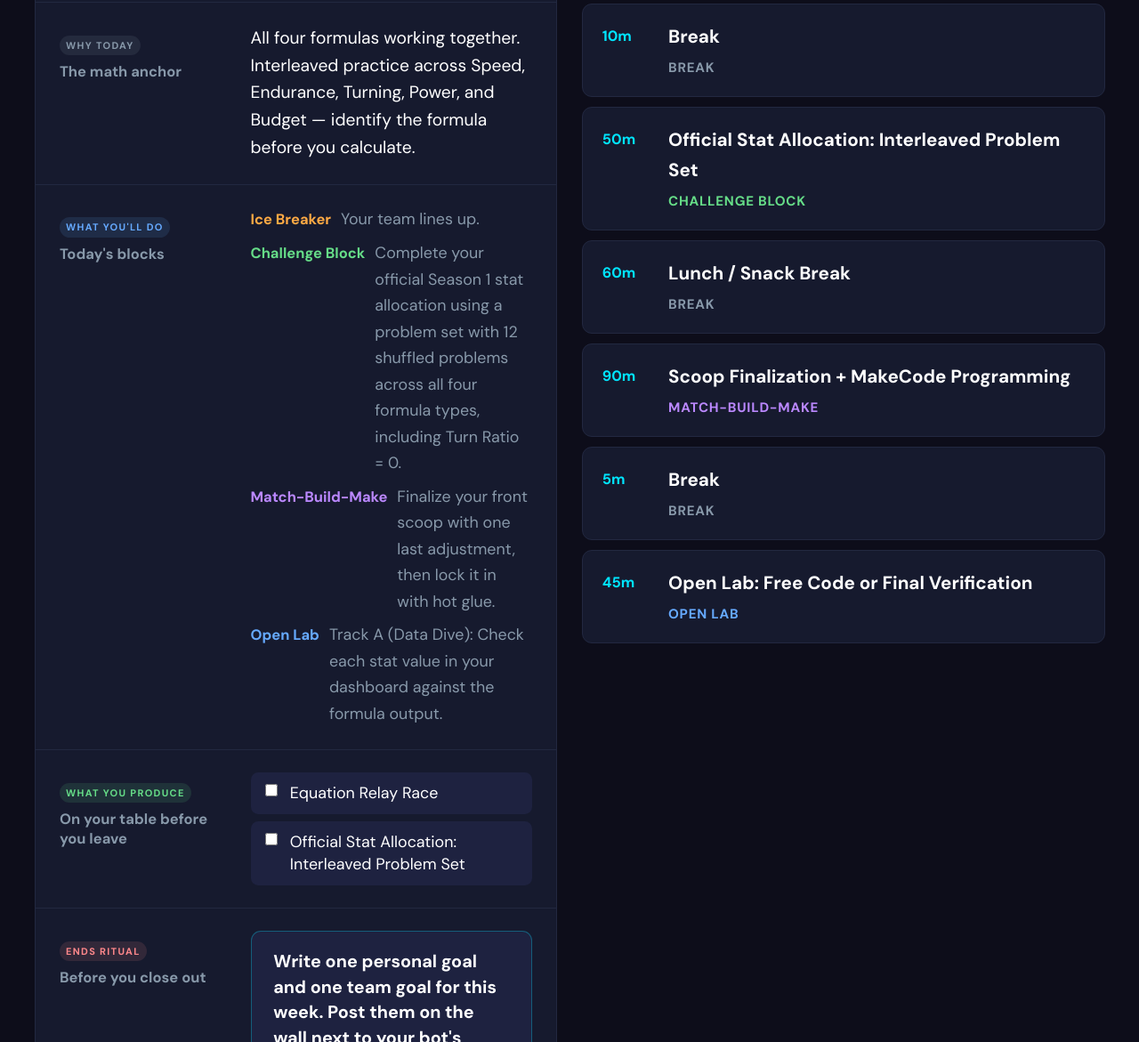
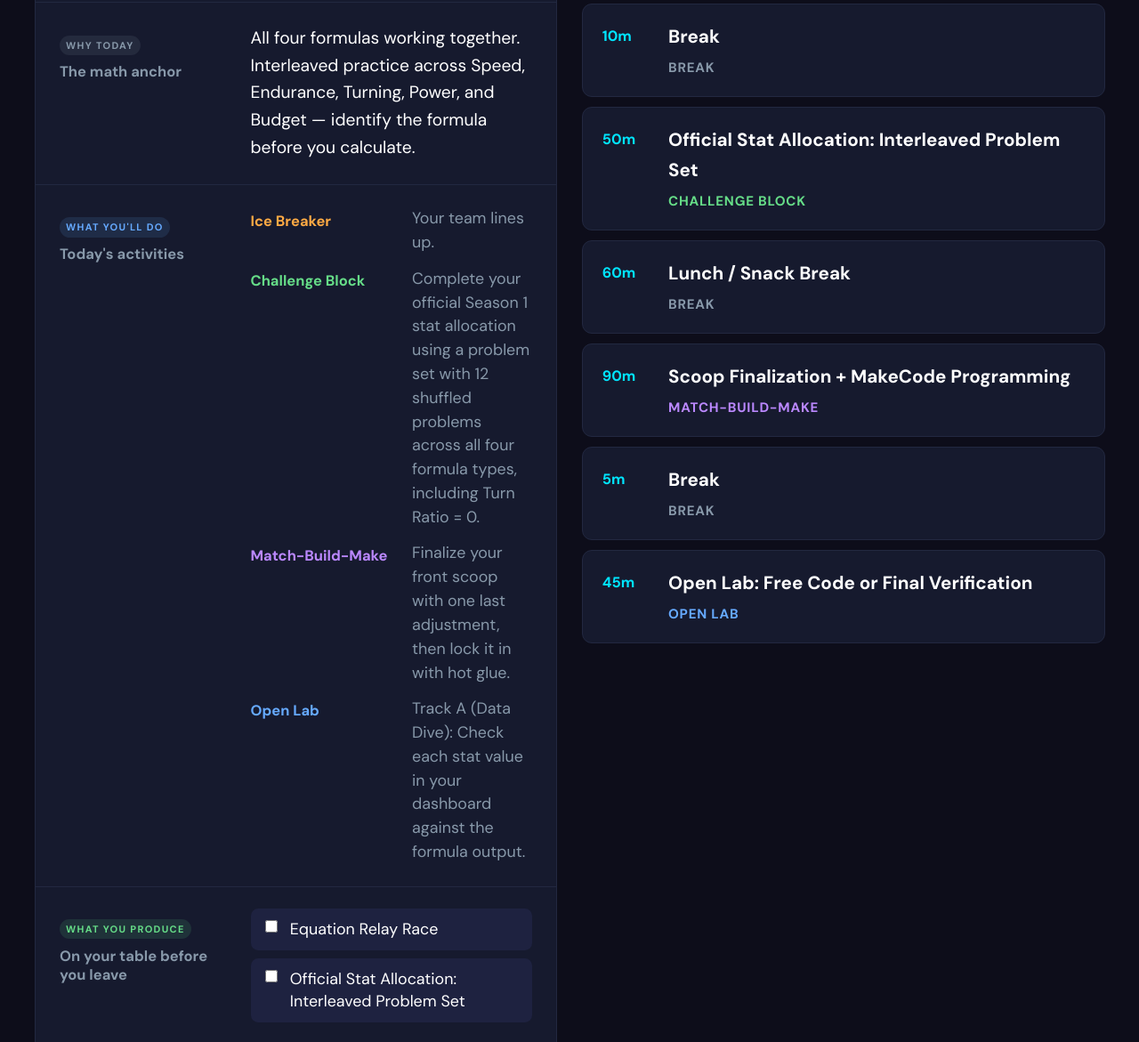
Before and after one commit to lizabetharum/velocity-arena, a website: page public/index.html in a window 1280 px wide. Shown: the part 1230-2401 px from the top of the page at 89% size. Drawn offline with Linux system fonts and the light colour scheme.

Commit message:
align activity pills in grid and rename to Today's activities

```diff
--- a/public/index.html
+++ b/public/index.html
@@ -111,9 +111,10 @@
 .tag-end {background:rgba(255,136,139,.12);color:#FF888B;}
 
 /* block labels inside What You'll Do */
-.act-pills{display:flex;flex-direction:column;gap:0.375rem;}
-.act-pill{display:flex;align-items:baseline;gap:0.5rem;font-size:0.875rem;}
-.act-pill-block{font-size:0.75rem;font-weight:700;white-space:nowrap;}
+.act-pills{display:flex;flex-direction:column;gap:0.625rem;}
+.act-pill{display:grid;grid-template-columns:7.5rem 1fr;gap:0.75rem;align-items:start;font-size:0.875rem;line-height:1.5;}
+.act-pill-block{font-size:0.75rem;font-weight:700;white-space:nowrap;padding-top:0.1875rem;}
+.act-pill-desc{color:var(--slate);font-size:0.8125rem;}
 .block-hook{color:#FFAA44;}
 .block-challenge{color:#66DD88;}
 .block-matchbuild{color:#BB88FF;}
@@ -402,7 +403,7 @@ function renderDay(dayNum) {
   const blockSeen = new Set();
   const actPills = (day.activities || [])
     .filter(a => a.block && !['Break','LX Setup'].includes(a.block) && !blockSeen.has(a.block) && blockSeen.add(a.block))
-    .map(a => `<div class="act-pill"><span class="act-pill-block ${blockCls(a.block)}">${blockLbl(a.block)}</span><span style="color:var(--slate);font-size:.8125rem">${a.description.split('.')[0]}.</span></div>`)
+    .map(a => `<div class="act-pill"><span class="act-pill-block ${blockCls(a.block)}">${blockLbl(a.block)}</span><span class="act-pill-desc">${a.description.split('.')[0]}.</span></div>`)
     .join('');
 
   // Build "What You Produce" from activity names
@@ -508,7 +509,7 @@ function renderDay(dayNum) {
           <div class="tc-row">
             <div>
               <span class="tc-tag tag-do">What you'll do</span>
-              <div class="tc-key">Today's blocks</div>
+              <div class="tc-key">Today's activities</div>
             </div>
             <div class="act-pills">${actPills}</div>
           </div>
```
